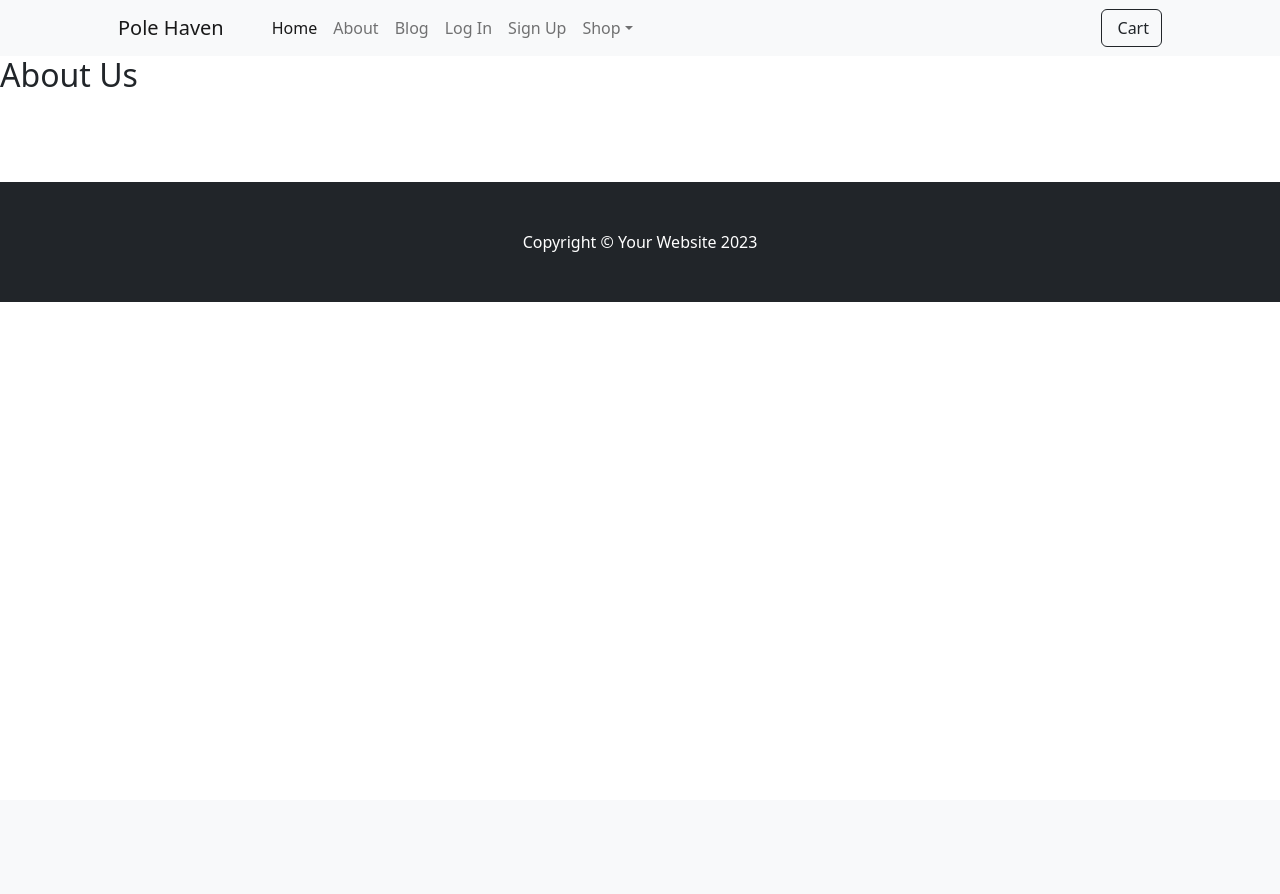
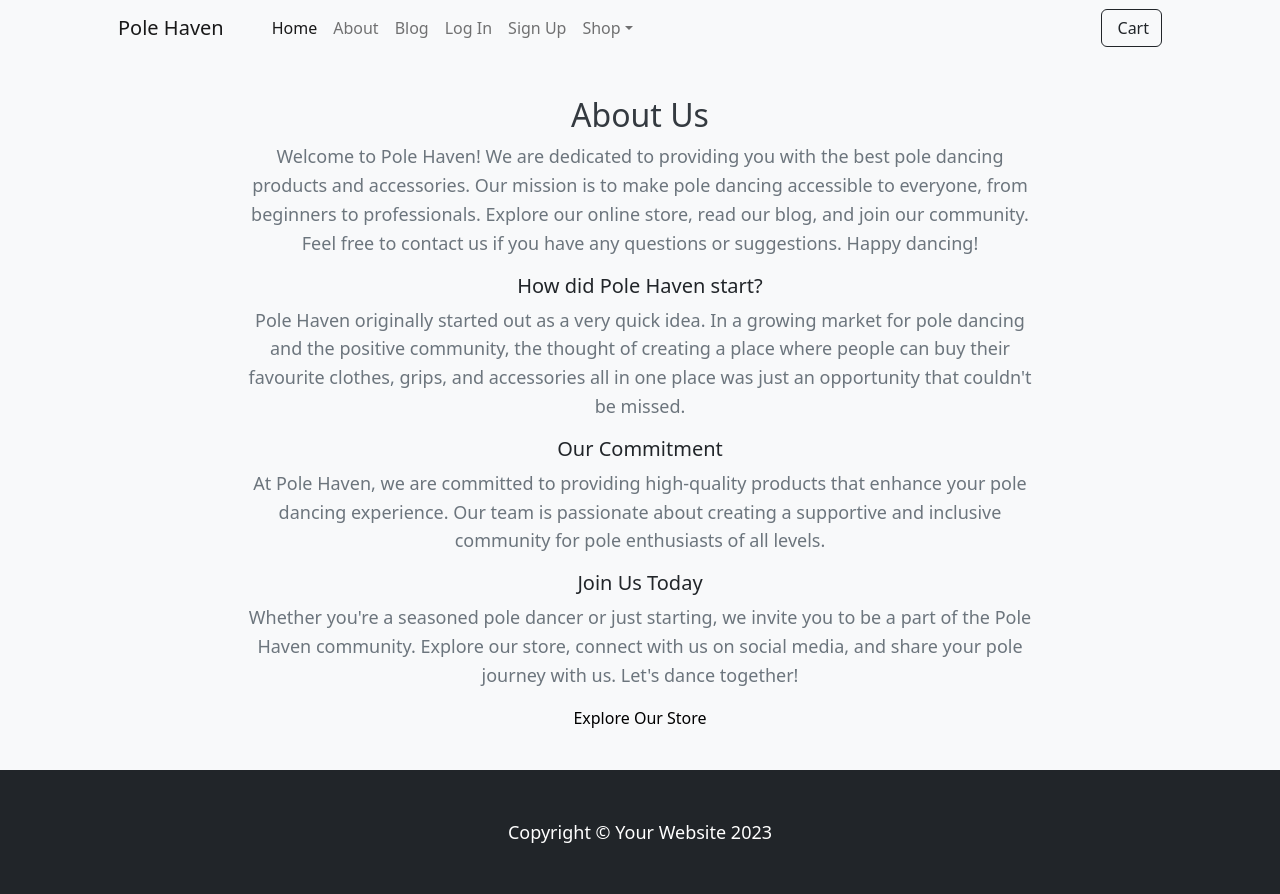
Before and after one commit to Cmorgan21/pole-haven, a Django app: page /about/ in a window 1280 px wide. Before the commit the page ends 302 px from the top, so only its background shows below. Run offline with Django 4.2, Linux system fonts and the light colour scheme; some libraries are stand-ins or nearby versions.

Commit message:
add about page styling and content

```diff
--- a/about/templates/about/about_page.html
+++ b/about/templates/about/about_page.html
@@ -1,26 +1,34 @@
 {% extends 'base.html' %}
 {% load static %}
-<link rel="stylesheet" type="text/css" href="{% static 'css/about.css' %}">
 
-
-{% block title %}About{% endblock %}
+{% block title %}About Us{% endblock %}
 
 {% block header %}
 {% endblock header %}
 
 {% block content %}
-<section>
+<link rel="stylesheet" type="text/css" href="{% static 'css/about.css' %}">
+
+<section class="about-section">
     <div class="about-container">
         <h2>About Us</h2>
-        <br>
         <p>
-
+            Welcome to Pole Haven! We are dedicated to providing you with the best pole dancing products and accessories. Our mission is to make pole dancing accessible to everyone, from beginners to professionals.
+            Explore our online store, read our blog, and join our community. Feel free to contact us if you have any questions or suggestions. Happy dancing!
         </p>
-        <br>
+        <h5>How did Pole Haven start?</h5>
         <p>
-
+            Pole Haven originally started out as a very quick idea. In a growing market for pole dancing and the positive community, the thought of creating a place where people can buy their favourite clothes, grips, and accessories all in one place was just an opportunity that couldn't be missed.
         </p>
-
+        <h5>Our Commitment</h5>
+        <p>
+            At Pole Haven, we are committed to providing high-quality products that enhance your pole dancing experience. Our team is passionate about creating a supportive and inclusive community for pole enthusiasts of all levels.
+        </p>
+        <h5>Join Us Today</h5>
+        <p>
+            Whether you're a seasoned pole dancer or just starting, we invite you to be a part of the Pole Haven community. Explore our store, connect with us on social media, and share your pole journey with us. Let's dance together!
+        </p>
+        <a href="#" class="cta-button">Explore Our Store</a>
     </div>
 </section>
 {% endblock %}
--- a/static/css/about.css
+++ b/static/css/about.css
@@ -1,6 +1,20 @@
+.about-section {
+    padding: 40px 0;
+    background-color: #f8f9fa; /* Light gray background */
+}
+
 .about-container {
-    width: 100%;
+    max-width: 800px;
+    margin: 0 auto;
+    text-align: center;
+}
 
-    display: flex;
-    justify-content: center;
+h2 {
+    color: #343a40; /* Dark text color */
 }
+
+p {
+    font-size: 18px;
+    line-height: 1.6;
+    color: #6c757d; /* Medium gray text color */
+}
```
